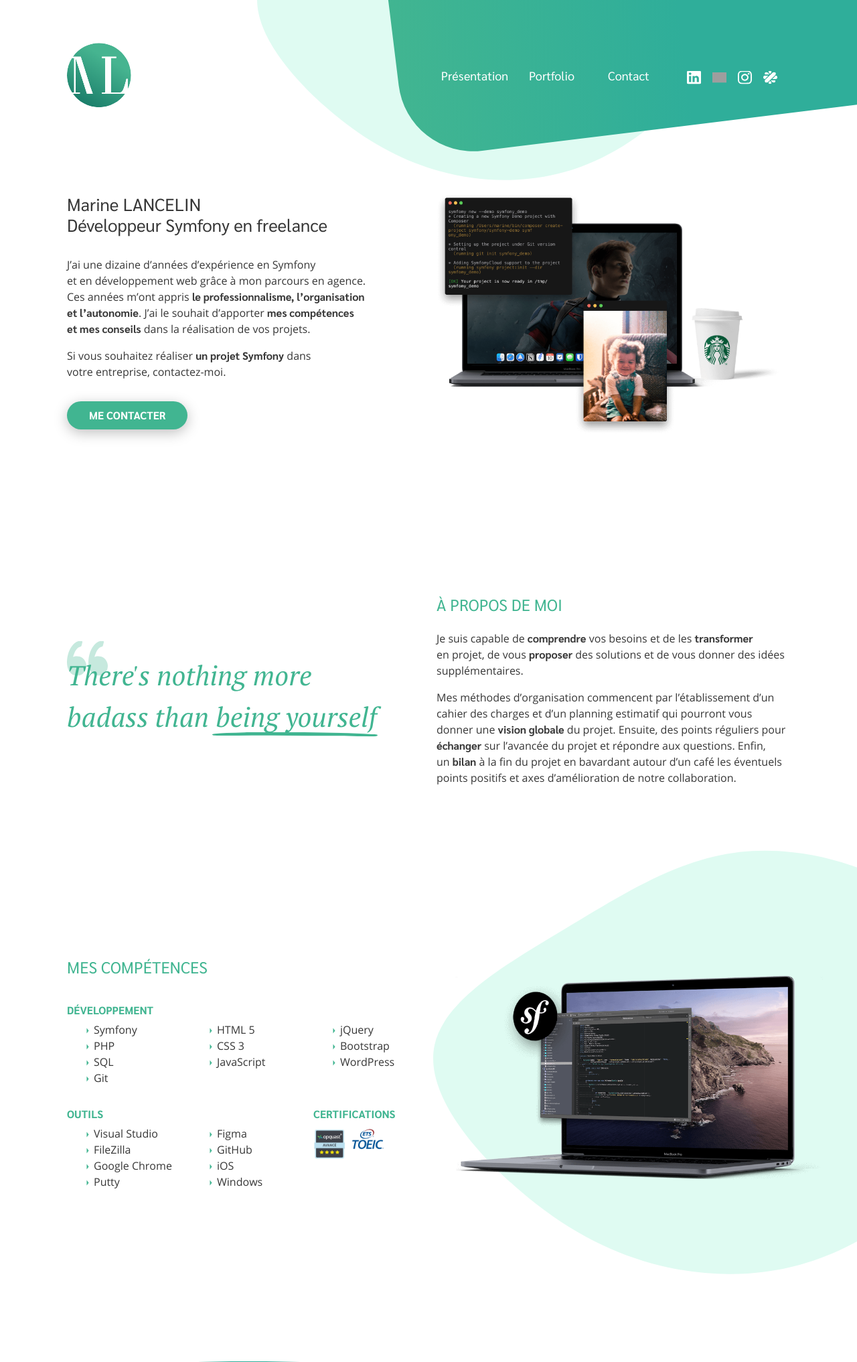
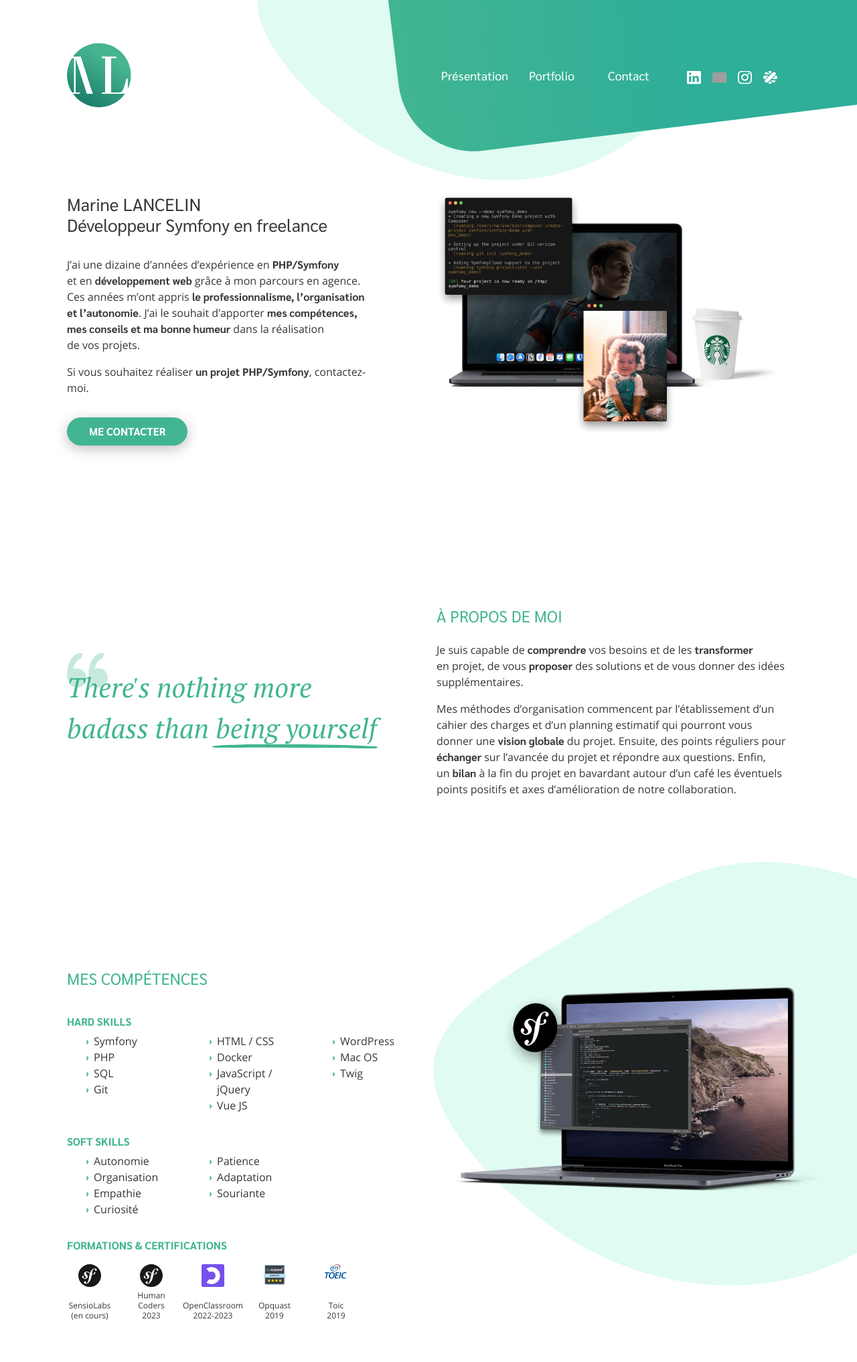
Before and after one commit to marinesl/mon-site, a Symfony app: template templates/site/homepage.html.twig in a window 1280 px wide. Shown: the top 2033 px of the page at 67% size. Run offline with Twig, Linux system fonts and the light colour scheme; the template is opened without the code that fills it, so the values that code supplies are empty; form fields are guessed from the names that the template uses; some libraries are stand-ins or nearby versions; grey boxes are pictures that could not be loaded.

Commit message:
update content 2024

```diff
--- a/public/css/site.css
+++ b/public/css/site.css
@@ -263,7 +263,21 @@ img#header-forme { position: absolute; top: 0; right: 0; z-index: -1; }
 
 #competences #competences-forme { position: absolute; right: -6rem; z-index: -1; }
 #competences ul { list-style: none; list-style-image: url("../picto/bullet.svg"); }
-#competences .competences-certif { float: left; margin-right: 10px; margin-top: 5px; }
+#competences #competences-certif {
+    margin-top: 10px;
+}
+#competences #competences-certif > div {
+    text-align: center;
+    display: flex;
+    flex-direction: column;
+    align-items: center;
+    justify-content: space-between;
+}
+#competences #competences-certif > div > div {
+    font-size: 12px;
+    margin-top: 5px;
+    line-height: 15px;
+}
 #competences > div:last-child { position: relative; }
 
 @media (min-height: 533px) {
@@ -284,10 +298,10 @@ img#header-forme { position: absolute; top: 0; right: 0; z-index: -1; }
     #competences #competences-forme { width: 120%; }
     #competences #competences-macbook { width: 110%; }
     #competences ul { padding-inline-start: 20px; }
-    #competences .competences-certif { width: 15%; }
+    #competences #competences-certif img { width: 50%; }
 }
 @media (min-width: 768px) {
-    #competences .competences-certif { width: 30%; }
+    #competences #competences-certif img { width: 50%; }
 }
 @media (min-width: 992px) {
     #competences > div:last-child { display: block; }
@@ -435,7 +449,7 @@ img#header-forme { position: absolute; top: 0; right: 0; z-index: -1; }
 
 #fun-facts { margin-top: 5rem; }
 
-#fun-facts .right .row { text-align: center; margin-bottom: 2rem; }
+#fun-facts .right .row { text-align: center; margin-bottom: 2rem; justify-content: space-evenly; }
 #fun-facts .right .row > div { position: relative; }
 #fun-facts .right .fact { position: absolute; top: 0; left: 50%; transform: translateX(-50%); }
 #fun-facts .right p { line-height: 22px; margin-top: 1rem; }
--- a/templates/site/homepage.html.twig
+++ b/templates/site/homepage.html.twig
@@ -19,8 +19,8 @@
             <h1>Marine&nbsp;LANCELIN<br>Développeur Symfony en freelance</h1>
             {# <p>Diplômée d’un Master <span class="bold">Développement Web</span> en&nbsp;2019, je&nbsp;suis actuellement <span class="bold">en&nbsp;freelance</span>.</p> #}
             {# <button class="btn"> <a href="{{ asset('pdf/CV-Marine-LANCELIN.pdf') }}" target="_blank" title="Télécharger mon CV"> <img src="{{ asset('picto/download.svg') }}" alt="Télécharger"> Télécharger mon CV</a></button> #}
-            <p>J’ai une dizaine d’années d’expérience en&nbsp;Symfony et&nbsp;en&nbsp;développement web grâce à&nbsp;mon&nbsp;parcours en&nbsp;agence. Ces&nbsp;années m’ont appris <span class="bold">le&nbsp;professionnalisme, l’organisation et&nbsp;l’autonomie</span>. J’ai le&nbsp;souhait d’apporter <span class="bold">mes&nbsp;compétences et&nbsp;mes&nbsp;conseils</span> dans la&nbsp;réalisation de&nbsp;vos&nbsp;projets.</p>
-            <p>Si vous souhaitez réaliser <span class="bold">un&nbsp;projet Symfony</span> dans votre&nbsp;entreprise, contactez-moi.</p>
+            <p>J’ai une dizaine d’années d’expérience en&nbsp;<span class="bold">PHP/Symfony</span> et&nbsp;en&nbsp;<span class="bold">développement web</span> grâce à&nbsp;mon&nbsp;parcours en&nbsp;agence. Ces&nbsp;années m’ont appris <span class="bold">le&nbsp;professionnalisme, l’organisation et&nbsp;l’autonomie</span>. J’ai le&nbsp;souhait d’apporter <span class="bold">mes&nbsp;compétences, mes&nbsp;conseils et&nbsp;ma&nbsp;bonne humeur</span> dans la&nbsp;réalisation de&nbsp;vos&nbsp;projets.</p>
+            <p>Si vous souhaitez réaliser <span class="bold">un&nbsp;projet PHP/Symfony</span>, contactez-moi.</p>
             <button class="btn"> <a href="{{ path('homepage') }}#contact" title="Contact"> Me contacter</a></button>
         </div>
         <div class="col-xl-6 col-lg-5 col-md-4 col-sm-12">
@@ -57,7 +57,7 @@
 
             <div class="row">
                 <div class="col-lg-12 col-md-12 col-sm-12">
-                    <h3>Développement</h3>
+                    <h3>Hard skills</h3>
                 </div>
 
                 <div class="col-lg-4 col-md-4 col-sm-4 col-4">
@@ -70,16 +70,17 @@
                 </div>
                 <div class="col-lg-4 col-md-4 col-sm-4 col-4">
                     <ul>
-                        <li>HTML 5</li>
-                        <li>CSS 3</li>
-                        <li>JavaScript</li>
+                        <li>HTML / CSS</li>
+                        <li>Docker</li>
+                        <li>JavaScript / jQuery</li>
+                        <li>Vue JS</li>
                     </ul>
                 </div>
                 <div class="col-lg-4 col-md-4 col-sm-4 col-4">
                     <ul>
-                        <li>jQuery</li>
-                        <li>Bootstrap</li>
                         <li>WordPress</li>
+                        <li>Mac OS</li>
+                        <li>Twig</li>
                     </ul>
                 </div>
             </div>
@@ -88,34 +89,58 @@
                 <div class="col-lg-8 col-md-8 col-sm-12">
                     <div class="row">
                         <div class="col-lg-12 col-md-12 col-sm-12">
-                            <h3>Outils</h3>
+                            <h3>Soft skills</h3>
                         </div>
                         <div class="col-lg-6 col-md-6 col-sm-6 col-6">
                             <ul>
-                                <li>Visual Studio</li>
-                                <li>FileZilla</li>
-                                <li>Google Chrome</li>
-                                <li>Putty</li>
+                                <li>Autonomie</li>
+                                <li>Organisation</li>
+                                <li>Empathie</li>
+                                <li>Curiosité</li>
                             </ul>
                         </div>
                         <div class="col-lg-6 col-md-6 col-sm-6 col-6">
                             <ul>
-                                <li>Figma</li>
-                                <li>GitHub</li>
-                                <li>iOS</li>
-                                <li>Windows</li>
+                                <li>Patience</li>
+                                <li>Adaptation</li>
+                                <li>Souriante</li>
                             </ul>
                         </div>
                     </div>
                 </div>
-                <div class="col-lg-4 col-md-4 col-sm-12">
+            </div>
+
+            <div class="row">
+                <div class="col-lg-12 col-md-12 col-sm-12">
                     <div class="row">
                         <div class="col-lg-12 col-md-12 col-sm-12">
-                            <h3>Certifications</h3>
-                            <img src="{{ asset('images/opquast.png') }}" alt="Opquast" class="competences-certif">
-                            <img src="{{ asset('images/toeic.png') }}" alt="Toeic" class="competences-certif">
+                            <h3>Formations & Certifications</h3>
                         </div>
                     </div>
+
+                    <div class="row" id="competences-certif">
+                        <div class="col-lg-2 col-md-2 col-sm-2">
+                            <img src="{{ asset('images/symfony.svg') }}" alt="Symfony">
+                            <div>SensioLabs<br>(en cours)</div>
+                        </div>
+                        <div class="col-lg-2 col-md-2 col-sm-2">
+                            <img src="{{ asset('images/symfony.svg') }}" alt="Symfony">
+                            <div>Human Coders<br>2023</div>
+                        </div>
+                        <div class="col-lg-2 col-md-2 col-sm-2">
+                            <img src="{{ asset('images/openclassrooms.png') }}" alt="Symfony">
+                            <div>OpenClassroom<br>2022-2023</div>
+                        </div>
+                        <div class="col-lg-2 col-md-2 col-sm-2">
+                            <img src="{{ asset('images/opquast.png') }}" alt="Opquast">
+                            <div>Opquast<br>2019</div>
+                        </div>
+                        <div class="col-lg-2 col-md-2 col-sm-2">
+                            <img src="{{ asset('images/toeic.png') }}" alt="Toeic">
+                            <div>Toic<br>2019</div>
+                        </div>
+                    </div>
+
                 </div>
             </div>
 
@@ -207,11 +232,19 @@
                 <tbody>
                     <tr>
                         <td>
-                            <p>Développeur web Freelance</p>
-                            <p>Paris (75) &#149; <span>de juin 2022 à&nbsp;aujourd’hui</span></p>
-                            <p>Premiers pas dans l'entrepreneuriat. Réalisation de&nbsp;sites vitrines pour Atelier Boulette, G2F&nbsp;Solutions...</p>
+                            <p>eFlow</p>
+                            <p>Clichy (92) &#149; <span>de avril 2023 à&nbsp;aujourd’hui</span></p>
+                            <p>Premier emploi en&nbsp;équipe et&nbsp;concentré sur le&nbsp;PHP. Développement de&nbsp;la&nbsp;plateforme LOOPZ pour les&nbsp;clients et&nbsp;Roadmap des&nbsp;fonctionnalités - PHP/SQL/Twig/JS/jQuery.</p>
                         </td>
-                        <td class="bullet">2022</td>
+                        <td class="bullet">2023</td>
+                    </tr>
+                    <tr>
+                        <td>
+                            <p>Formatrice freelance</p>
+                            <p>Paris (75) &#149; <span>janvier 2023 à&nbsp;aujourd'hui</span></p>
+                            <p>HTML/CSS au&nbsp;Lycée Bondy&nbsp;; WordPress et&nbsp;WooCommerce à&nbsp;Simplon&nbsp;; E-commerce à&nbsp;ENACO&nbsp;...</p>
+                        </td>
+                        <td></td>
                     </tr>
                     <tr>
                         <td>
@@ -271,13 +304,13 @@
     {# Fun facts #}
     <div class="row" id="fun-facts">
 
-        <div class="col-xxl-4 col-xl-5 col-lg-12 col-md-12 col-sm-12 left align-self-center">
+        <div class="col-xxl-6 col-xl-6 col-lg-12 col-md-12 col-sm-12 left align-self-center">
             <h2>Fun facts</h2>
             <p>Et non, les développeurs ne&nbsp;font pas&nbsp;que&nbsp;coder à&nbsp;longueur de&nbsp;temps, enfermés dans un&nbsp;sous-sol. Certains <a href="https://www.instagram.com/cloclo_marinette/" target="_blank">voyagent en&nbsp;Europe</a>, découvrent, lisent, binge watch, sortent se&nbsp;balader, prennent des&nbsp;photos, sociabilisent aussi.</p>
             <p>Personnellement, je ne&nbsp;rate pas un&nbsp;match du&nbsp;XV de&nbsp;France, je&nbsp;lis dans le&nbsp;métro, je&nbsp;ne&nbsp;passe pas un&nbsp;été sans prendre un&nbsp;avion, j'adore retrouver mes&nbsp;amis dans un&nbsp;bar ou&nbsp;à&nbsp;Disneyland Paris, et&nbsp;les&nbsp;prendre en photo. {#pour alimenter le&nbsp;panorama photos que je&nbsp;prépare pour leur mariage...#}</p>
         </div>
 
-        <div class="col-xxl-8 col-xl-7 col-lg-12 col-md-12 col-sm-12 right">
+        <div class="col-xxl-6 col-xl-6 col-lg-12 col-md-12 col-sm-12 right">
 
             <div class="row">
                 <div class="col-lg-4 col-md-4 col-sm-4 col-6">
@@ -288,7 +321,7 @@
                 <div class="col-lg-4 col-md-4 col-sm-4 col-6">
                     <img src="{{ asset('forme/blob-fun-fact-2.svg') }}" alt="Forme verte" class="forme">
                     <img src="{{ asset('picto/fun-fact-2.svg') }}" alt="Un appareil photo et une lune" class="fact">
-                    <p><span>Photographe amatrice</span><br>Paris, la nuit et&nbsp;les&nbsp;voyages</p>
+                    <p><span>Photographe passionnée</span><br>argentique et&nbsp;numérique</p>
                 </div>
             </div>
             <div class="row">
@@ -302,16 +335,16 @@
                     <img src="{{ asset('picto/fun-fact-3.svg') }}" alt="Un ballon de rugby" class="fact">
                     <p><span>Fan de rugby</span><br>supportrice du&nbsp;Stade Français et&nbsp;du&nbsp;XV de&nbsp;France</p>
                 </div>
-                <div class="col-lg-4 col-md-4 col-sm-4 col-6">
+                {# <div class="col-lg-4 col-md-4 col-sm-4 col-6">
                     <img src="{{ asset('forme/blob-fun-fact-5.svg') }}" alt="Forme verte" class="forme">
                     <img src="{{ asset('picto/fun-fact-5.svg') }}" alt="Un pot de pop-corn et un écran télé avec le logo de Netflix" class="fact">
                     <p><span>130 séries regardées</span><br>plus de 5 700 épisodes&nbsp;!</p>
-                </div>
-                {# <div class="col-lg-4 col-md-4 col-sm-4 col-6">
+                </div> #}
+                <div class="col-lg-4 col-md-4 col-sm-4 col-6">
                     <img src="{{ asset('forme/blob-fun-fact-6.svg') }}" alt="Forme verte" class="forme">
                     <img src="{{ asset('picto/fun-fact-6.svg') }}" alt="Deux livres empilés" class="fact">
-                    <p><span>Lectrice quotidienne</span><br>record de 2 livres par semaine (en&nbsp;vacances)</p>
-                </div> #}
+                    <p><span>Lectrice passionnée</span><br>développement<br>personnel</p>
+                </div>
             </div>
         </div>
 
```
Also changed, not shown: public/images/openclassrooms.png (added), public/images/symfony.svg (added).
